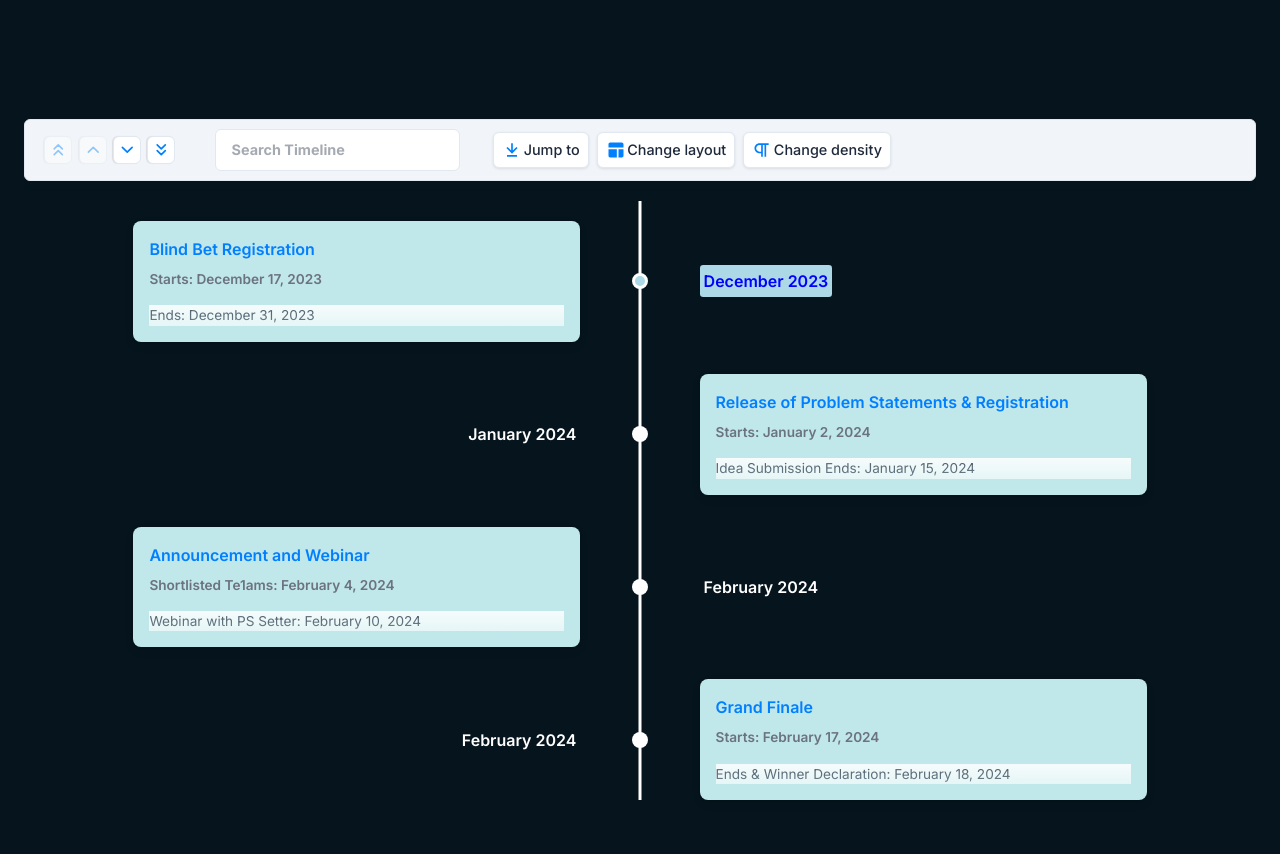
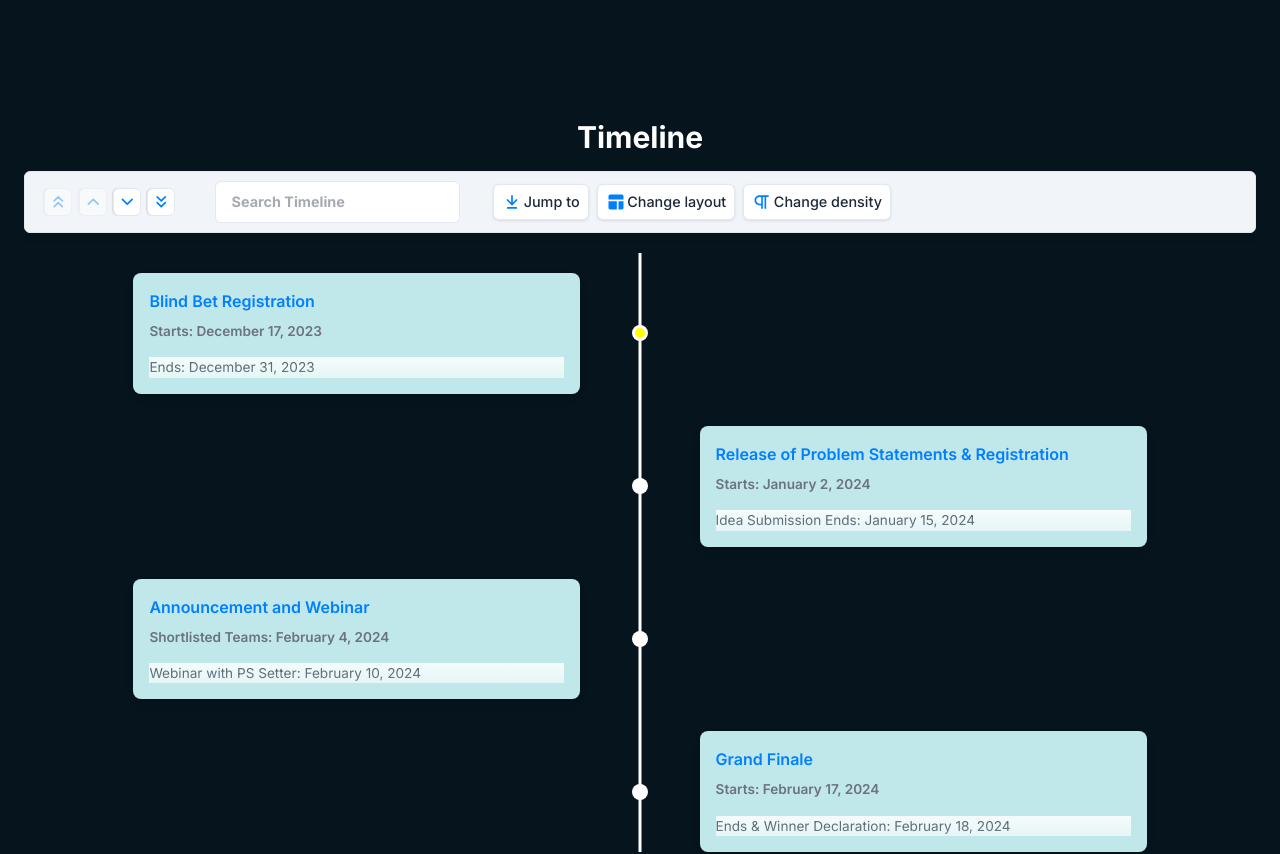
Before and after one commit to ZaneFerns360/technothon2, a Next.js app: page / in a window 1280 px wide. Shown: the part 1481-2335 px from the top of the page. Built offline with nearby package versions, Linux system fonts and the light colour scheme.

Commit message:
improved animation

```diff
--- a/components/About.jsx
+++ b/components/About.jsx
@@ -1,7 +1,27 @@
+'use client'
 import React from 'react'
+import { motion } from 'framer-motion'
+import { useInView } from 'react-intersection-observer'
 
 const About = () => {
+  const [ref1, inView1] = useInView({
+    threshold: 0,
+    triggerOnce: false,
+  })
+
+  const variants = {
+    visible: { opacity: 1, scale: 1 },
+    hidden: { opacity: 0, scale: 0.65 },
+  }
+
   return (
+    <motion.div
+      animate={inView1 ? 'visible' : 'hidden'}
+      variants={variants}
+      exit="hidden"
+      transition={{ duration: 0.5 }}
+      ref={ref1}
+    >
       <div className="mx-auto flex h-screen w-4/6 flex-col items-center justify-center px-5 text-center max-sm:pt-36">
         <h2 className="mb-5 text-3xl font-bold max-sm:pt-64 sm:pb-8 sm:text-7xl">
           About Technothon 2024⚡
@@ -24,6 +44,7 @@ const About = () => {
           </p>
         </div>
       </div>
+    </motion.div>
   )
 }
 
--- a/components/Timeline.jsx
+++ b/components/Timeline.jsx
@@ -1,27 +1,25 @@
 'use client'
 import { Chrono } from 'react-chrono'
+import { motion } from 'framer-motion'
+import { useInView } from 'react-intersection-observer'
 
 const items = [
   {
-    title: 'December 2023',
     cardTitle: 'Blind Bet Registration',
     cardSubtitle: 'Starts: December 17, 2023',
     cardDetailedText: 'Ends: December 31, 2023',
   },
   {
-    title: 'January 2024',
     cardTitle: 'Release of Problem Statements & Registration',
     cardSubtitle: 'Starts: January 2, 2024',
     cardDetailedText: 'Idea Submission Ends: January 15, 2024',
   },
   {
-    title: 'February 2024',
     cardTitle: 'Announcement and Webinar',
-    cardSubtitle: 'Shortlisted Te1ams: February 4, 2024',
+    cardSubtitle: 'Shortlisted Teams: February 4, 2024',
     cardDetailedText: 'Webinar with PS Setter: February 10, 2024',
   },
   {
-    title: 'February 2024',
     cardTitle: 'Grand Finale',
     cardSubtitle: 'Starts: February 17, 2024',
     cardDetailedText: 'Ends & Winner Declaration: February 18, 2024',
@@ -29,8 +27,28 @@ const items = [
 ]
 
 const Timeline = () => {
+  const [ref2, inView2] = useInView({
+    threshold: 0,
+    triggerOnce: false,
+  })
+
+  const variants = {
+    visible: { opacity: 1, scale: 1 },
+    hidden: { opacity: 0, scale: 0.65 },
+  }
+
   return (
+    <motion.div
+      animate={inView2 ? 'visible' : 'hidden'}
+      variants={variants}
+      exit="hidden"
+      transition={{ duration: 0.5 }}
+      ref={ref2}
+    >
       <div className="max-sm:pt-96">
+        <h3 className="pb-4 text-center text-3xl font-bold text-white">
+          Timeline
+        </h3>
         <Chrono
           items={items}
           mode="VERTICAL_ALTERNATING"
@@ -38,14 +56,19 @@ const Timeline = () => {
           cardHeight={100}
           theme={{
             primary: 'white',
-          secondary: 'lightblue',
+            secondary: 'yellow',
             cardBgColor: '#c0e7e9',
             cardForeColor: 'white',
             titleColor: 'white',
             titleColorActive: 'blue',
+            cardTitle: '5rem',
+            cardText: '4rem',
+            cardSubtitle: '2rem',
+            title: '6rem',
           }}
         />
       </div>
+    </motion.div>
   )
 }
 
--- a/package.json
+++ b/package.json
@@ -17,6 +17,7 @@
     "react": "^18.2.0",
     "react-chrono": "^2.3.1",
     "react-dom": "^18.2.0",
+    "react-intersection-observer": "^9.5.3",
     "react-vertical-timeline-component": "^3.6.0"
   },
   "devDependencies": {
```
Also changed, not shown: 1 other file (tests, documents, lock files or other folders). Lines whose indentation alone changed are shown as unchanged.
